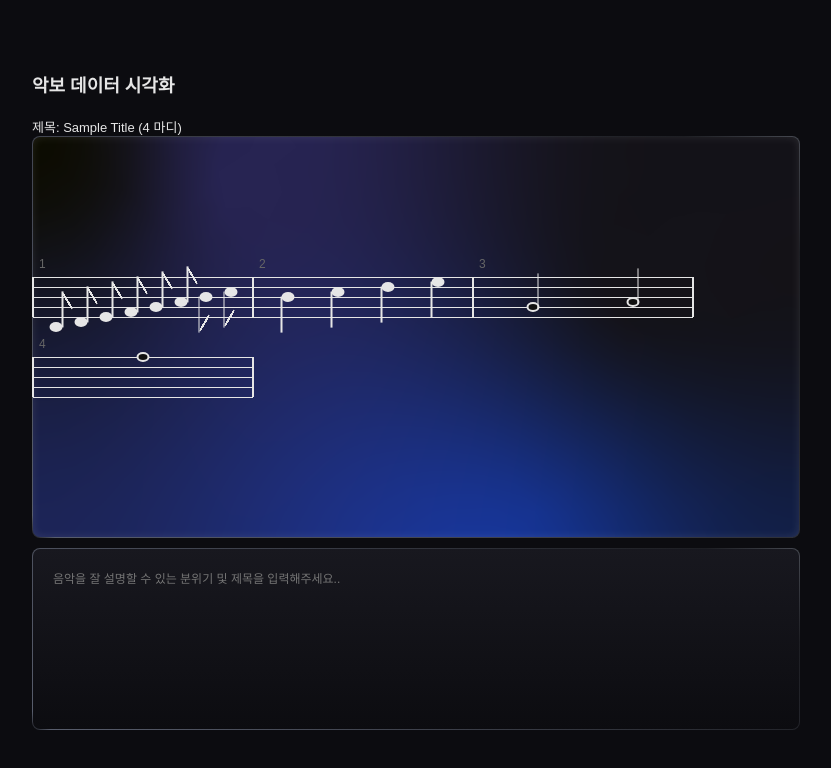
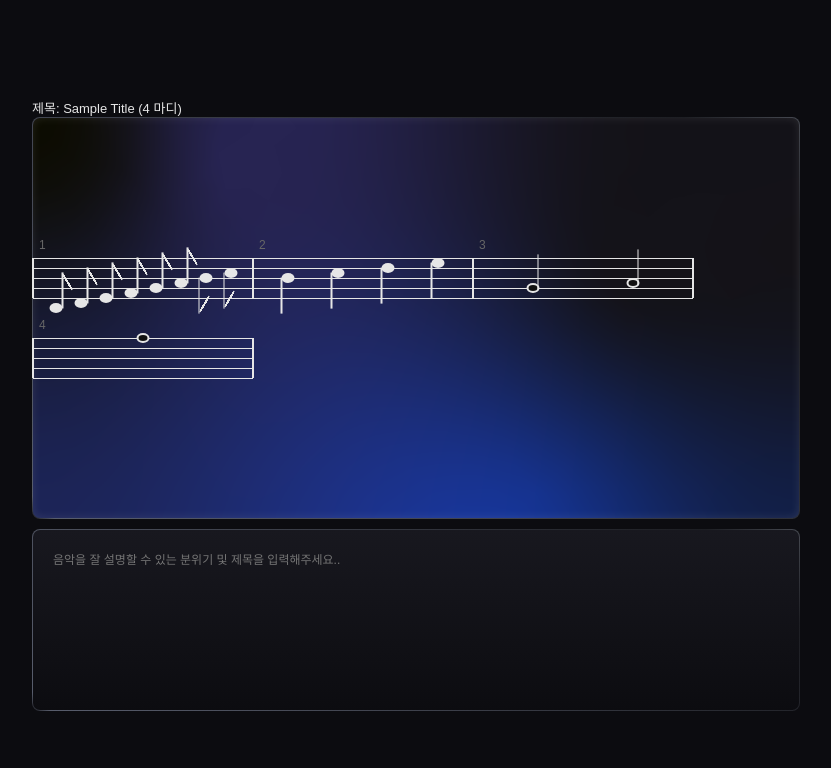
Before and after one commit to heehee8878/2025_web_programming_project, a plain HTML site: page index.html in a window 1280 px wide. Shown: the whole page, without its empty margins (224-1055 px from the left). Drawn offline with Linux system fonts and the light colour scheme; a web font is replaced by a local one.

Commit message:
fix: remove redundant title from index.html

```diff
--- a/index.html
+++ b/index.html
@@ -13,7 +13,6 @@
     </head>
     <body>
         <div class="container">
-            <h1>악보 데이터 시각화</h1>
             <div class="title" id="meta"></div>
             <div class="sheet-wrap">
                 <div class="staff-row" id="sheet"></div>
```
